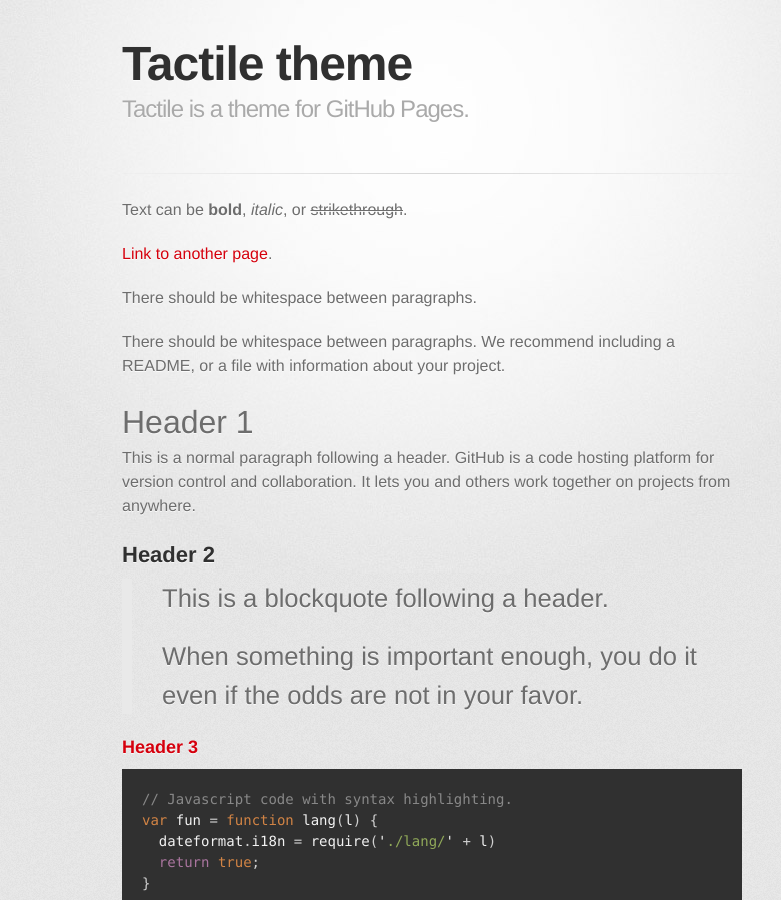
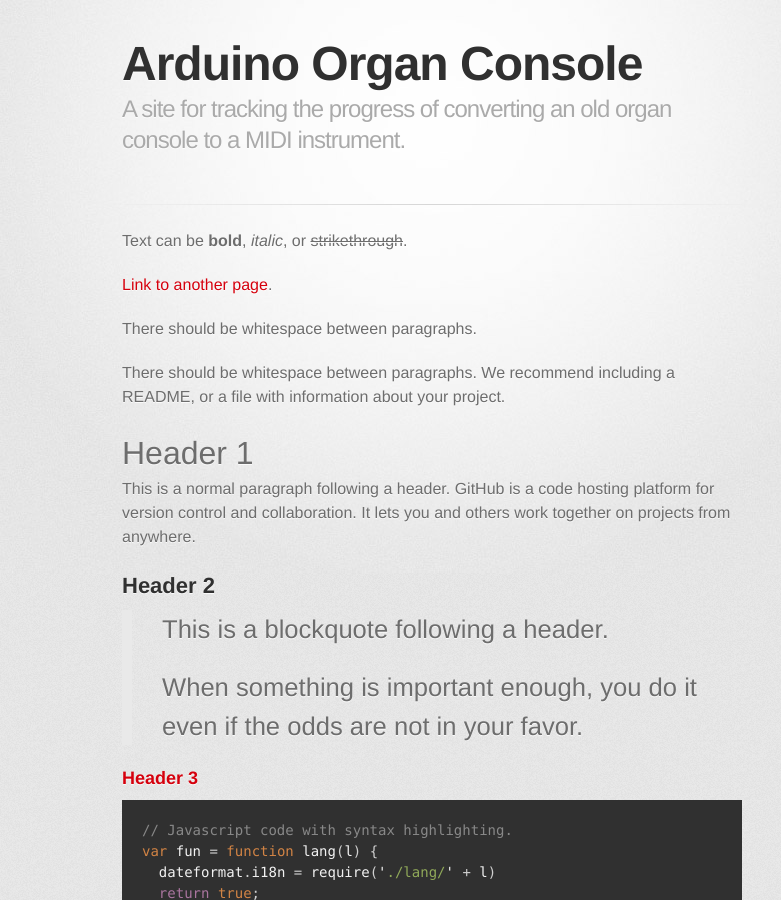
Before and after one commit to mfgarvin/ArduinoOrganConsole, a Jekyll site: the page built from docs/index.md, in a window 1280 px wide and 900 px high. Shown: the whole window, without its empty margins (208-989 px from the left). Built offline with Jekyll 4.4.1, drawn with Linux system fonts in a browser that asks for light colours; some web fonts are replaced; some of the changed text lies outside the part shown.

Commit message:
Update _config.yml

```diff
--- a/docs/_config.yml
+++ b/docs/_config.yml
@@ -1,5 +1,5 @@
-title: Tactile theme
-description: Tactile is a theme for GitHub Pages.
+title: Arduino Organ Console
+description: A site for tracking the progress of converting an old organ console to a MIDI instrument.
 show_downloads: true
 google_analytics:
 theme: jekyll-theme-tactile
```
